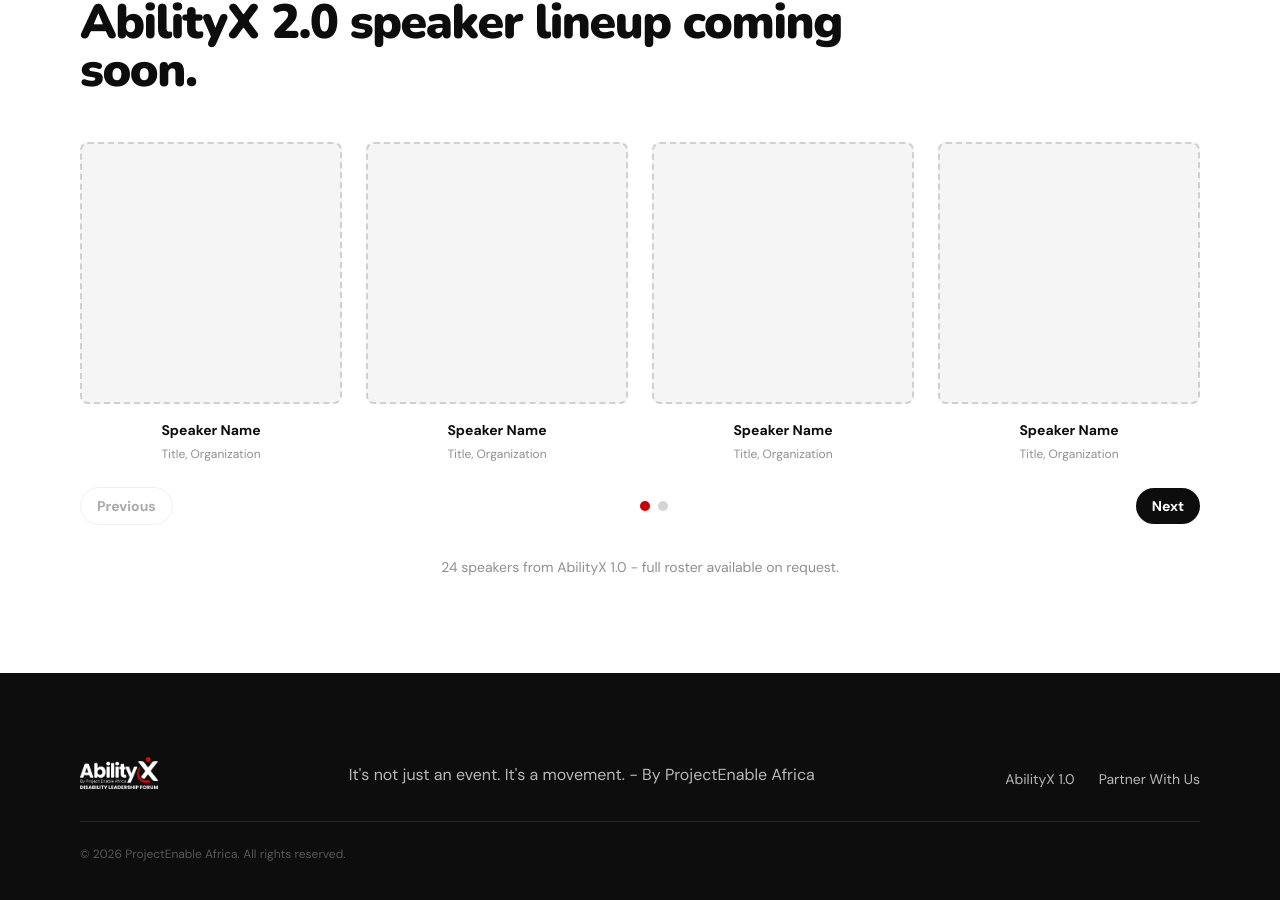
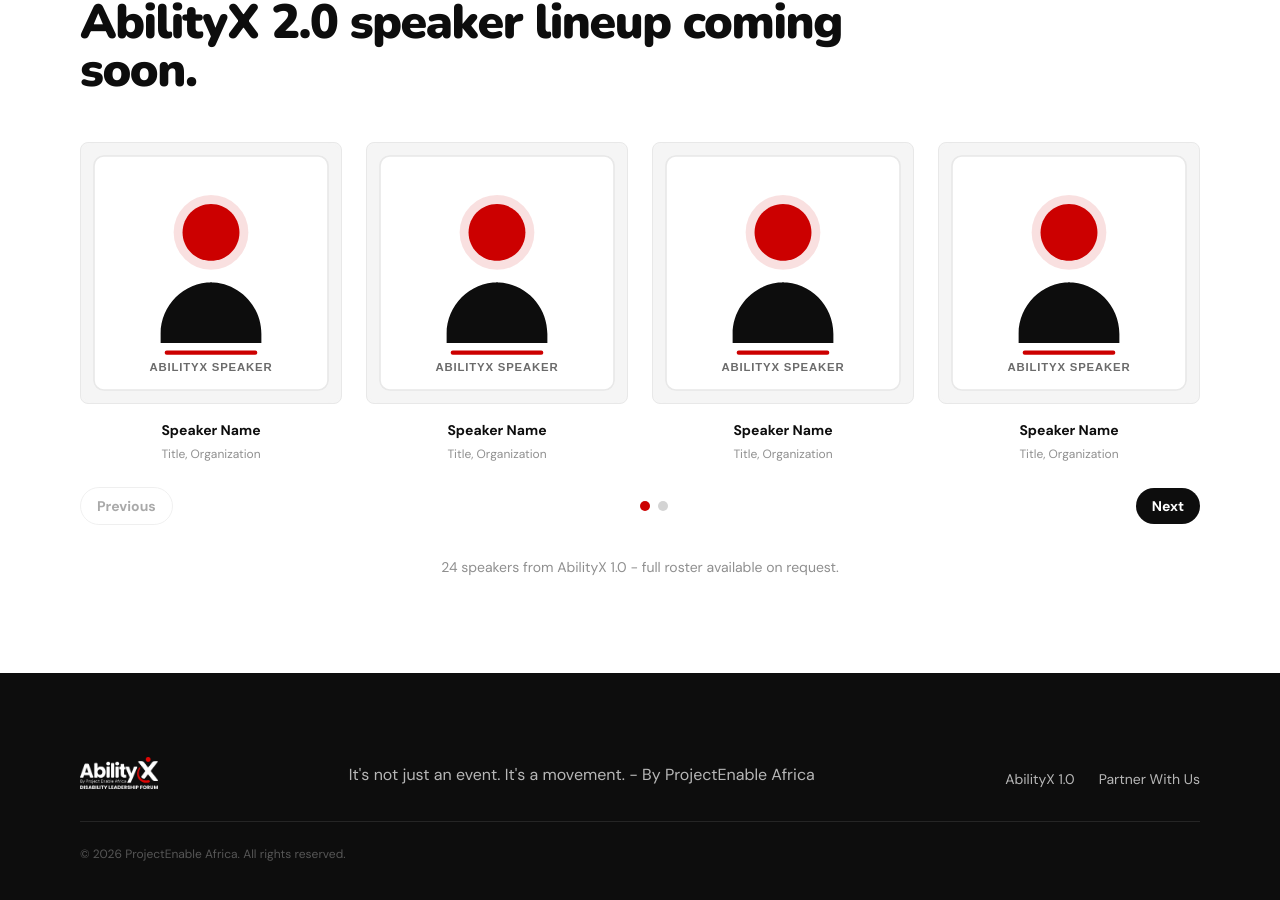
Before and after one commit to StanforteEdge-limited/ability-x, a Next.js app: page / in a window 1280 px wide. Shown: the part 4567-5467 px from the top of the page. Built offline with nearby package versions, Linux system fonts and the light colour scheme.

Commit message:
feat: add speaker images

```diff
--- a/app/events/1.0/page.tsx
+++ b/app/events/1.0/page.tsx
@@ -5,6 +5,7 @@ import { SiteNav } from "@/components/layout/site-nav";
 import { Container } from "@/components/layout/container";
 import { eventOneContent } from "@/content/event-1-0";
 import { allSessions } from "@/content/sessions";
+import { speakers } from "@/content/speakers";
 import { galleryImages } from "@/content/gallery";
 import { stats } from "@/content/stats";
 
@@ -97,6 +98,7 @@ export default function EventOnePage() {
           </div>
           <EventMediaTabs
             sessions={allSessions}
+            speakers={speakers}
             galleryImages={galleryImages}
             pressRelease={eventOneContent.pressRelease}
           />
--- a/components/event/event-media-tabs.tsx
+++ b/components/event/event-media-tabs.tsx
@@ -1,13 +1,16 @@
 "use client";
 
 import { useState } from "react";
+import Image from "next/image";
 import { ImageGallery } from "@/components/event/image-gallery";
 import { VideoCarousel } from "@/components/event/video-carousel";
-import type { GalleryImage, SessionItem } from "@/content/types";
+import { Carousel } from "@/components/ui/carousel";
+import type { GalleryImage, SessionItem, SpeakerItem } from "@/content/types";
 
 type EventMediaTabsProps = {
   galleryImages: GalleryImage[];
   sessions: SessionItem[];
+  speakers: SpeakerItem[];
   pressRelease: {
     title: string;
     body: string;
@@ -16,6 +19,7 @@ type EventMediaTabsProps = {
 
 const tabs = [
   { id: "watch", label: "Watch All Sessions" },
+  { id: "speakers", label: "Speakers" },
   { id: "gallery", label: "Gallery" },
   { id: "press", label: "Press Release" },
 ] as const;
@@ -25,6 +29,7 @@ type TabId = (typeof tabs)[number]["id"];
 export function EventMediaTabs({
   galleryImages,
   sessions,
+  speakers,
   pressRelease,
 }: EventMediaTabsProps) {
   const [activeTab, setActiveTab] = useState<TabId>("watch");
@@ -52,6 +57,29 @@ export function EventMediaTabs({
 
       <div className="mt-8">
         {activeTab === "watch" ? <VideoCarousel sessions={sessions} /> : null}
+        {activeTab === "speakers" ? (
+          <Carousel
+            ariaLabel="AbilityX 1.0 speakers carousel"
+            slidesPerView={{ base: 1, lg: 4 }}
+            slides={speakers.map((speaker) => (
+              <article key={speaker.id} className="text-center">
+                <div className="relative aspect-square overflow-hidden rounded-[8px] border border-brand-border bg-brand-subtle">
+                  <Image
+                    src={speaker.image.src}
+                    alt={speaker.image.alt}
+                    fill
+                    sizes="(max-width: 1024px) 100vw, 25vw"
+                    className="object-cover"
+                  />
+                </div>
+                <h3 className="mt-4 text-[14px] font-semibold text-brand-black">
+                  {speaker.name}
+                </h3>
+                <p className="mt-1 text-[12px] text-[#8f8f8f]">{speaker.role}</p>
+              </article>
+            ))}
+          />
+        ) : null}
         {activeTab === "gallery" ? <ImageGallery images={galleryImages} /> : null}
         {activeTab === "press" ? (
           <article className="rounded-[16px] border border-brand-border bg-white p-8 shadow-card">
--- a/components/home/speakers-section.tsx
+++ b/components/home/speakers-section.tsx
@@ -1,3 +1,4 @@
+import Image from "next/image";
 import { Container } from "@/components/layout/container";
 import { SectionHeading } from "@/components/ui/section-heading";
 import { Carousel } from "@/components/ui/carousel";
@@ -18,11 +19,15 @@ export function SpeakersSection() {
             slidesPerView={{ base: 1, lg: 4 }}
             slides={speakers.map((speaker) => (
               <article key={speaker.id} className="text-center">
-                <div
-                  role="img"
-                  aria-label={`Placeholder image for ${speaker.name}.`}
-                  className="aspect-square rounded-[8px] border-2 border-dashed border-black/15 bg-brand-subtle"
-                />
+                <div className="relative aspect-square overflow-hidden rounded-[8px] border border-brand-border bg-brand-subtle">
+                  <Image
+                    src={speaker.image.src}
+                    alt={speaker.image.alt}
+                    fill
+                    sizes="(max-width: 1024px) 100vw, 25vw"
+                    className="object-cover"
+                  />
+                </div>
                 <h3 className="mt-4 text-[14px] font-semibold text-brand-black">
                   {speaker.name}
                 </h3>
--- a/content/speakers.ts
+++ b/content/speakers.ts
@@ -4,4 +4,8 @@ export const speakers = Array.from({ length: 8 }, (_, index) => ({
   id: `speaker-${index + 1}`,
   name: "Speaker Name",
   role: "Title, Organization",
+  image: {
+    src: "/abilityx/speakers/speaker-placeholder.svg",
+    alt: `Portrait placeholder for Speaker ${index + 1}`,
+  },
 })) satisfies SpeakerItem[];
--- a/content/types.ts
+++ b/content/types.ts
@@ -34,6 +34,10 @@ export type SpeakerItem = {
   id: string;
   name: string;
   role: string;
+  image: {
+    src: string;
+    alt: string;
+  };
 };
 
 export type RecapVideoItem = {
```
Also changed, not shown: public/abilityx/speakers/speaker-placeholder.svg (added).
